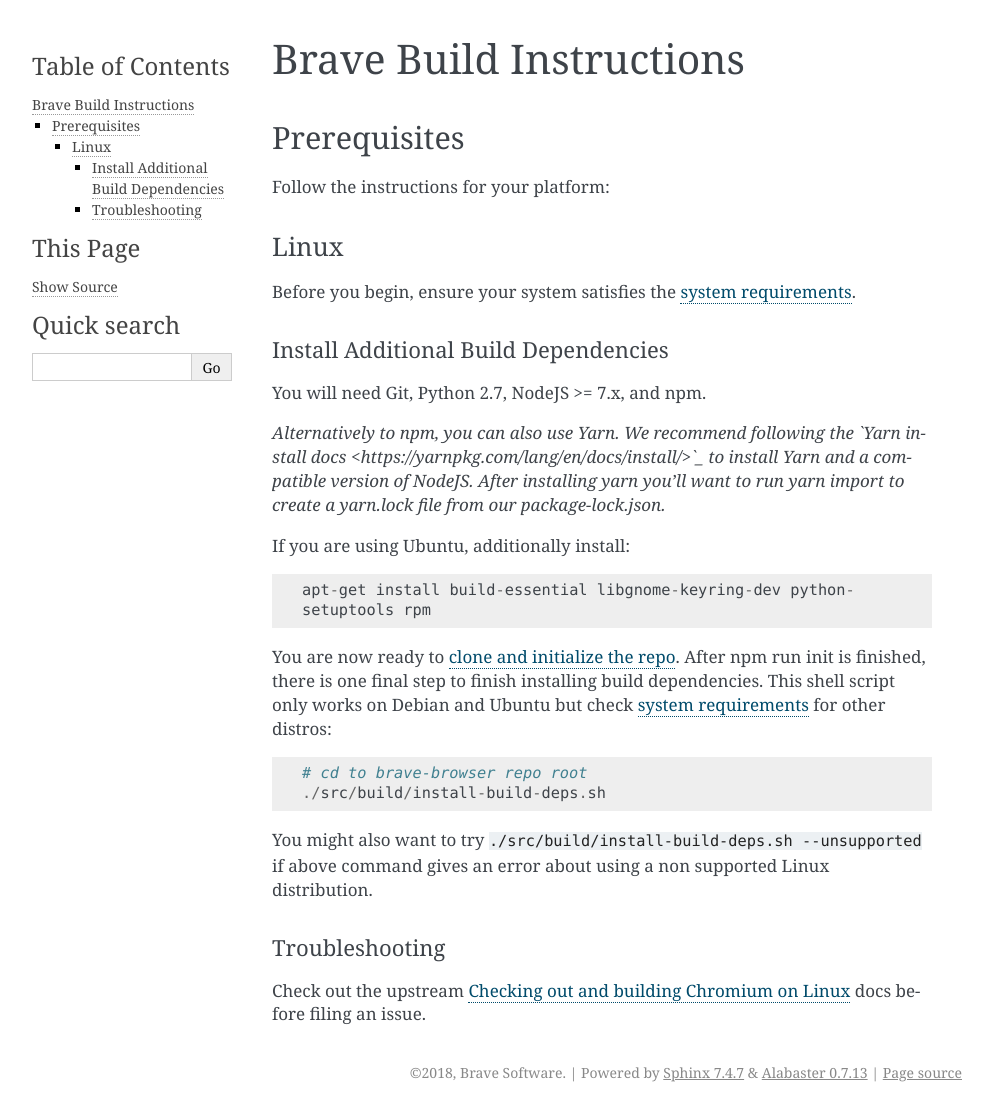
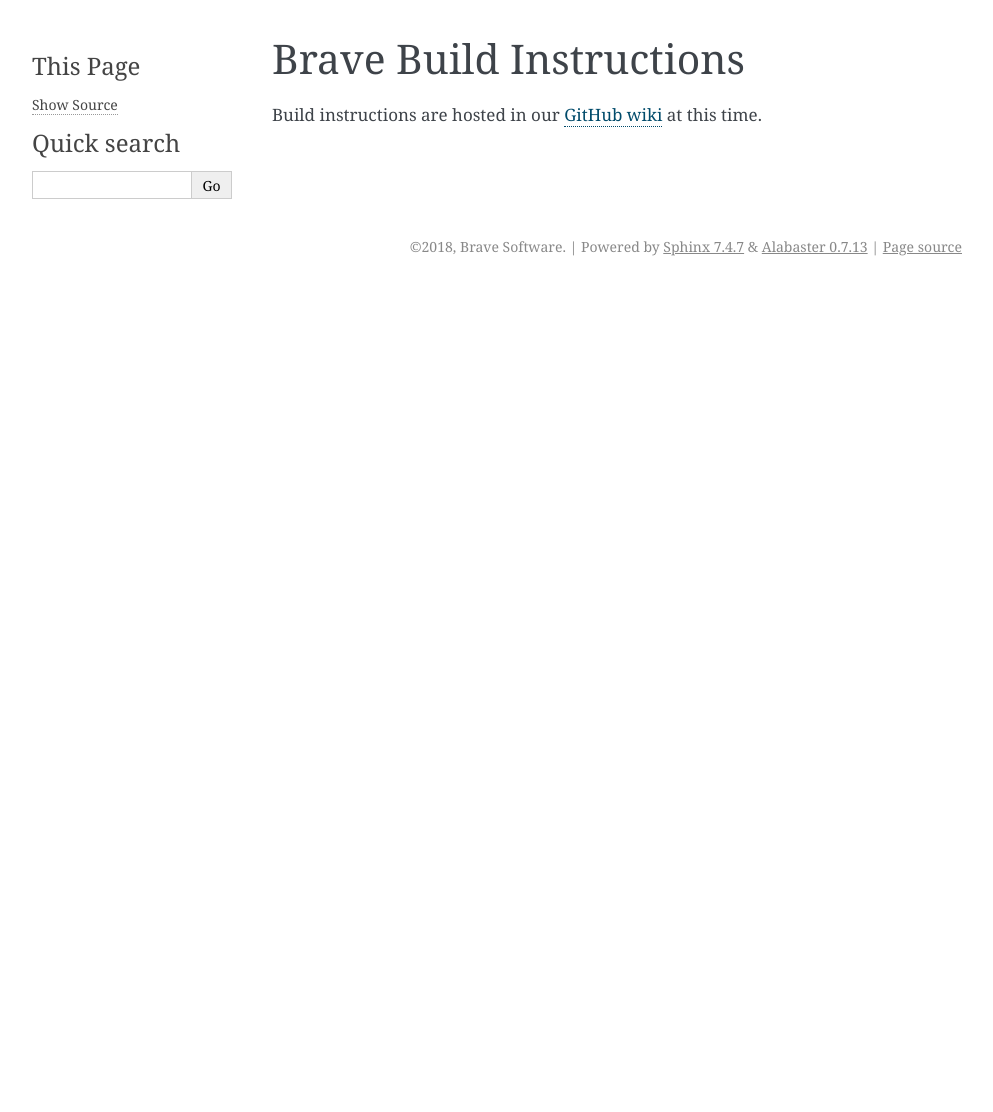
Before and after one commit to brave/brave-browser, a Sphinx documentation site: the page built from docs/source/build-instructions.rst, in a window 1280 px wide. Shown: the whole page, without its empty margins (148-1141 px from the left). Built offline with Sphinx 7.4.7, drawn with Linux system fonts in a browser that asks for light colours; after the commit the page ends 900 px from its top, so only the background shows below that.

Commit message:
Keep developer documentation on GitHub wiki
Avoid duplicating content in two locations as requested
in the comment:
https://github.com/brave/brave-browser/pull/684#discussion_r208381769

```diff
--- a/docs/source/build-instructions.rst
+++ b/docs/source/build-instructions.rst
@@ -1,44 +1,4 @@
 Brave Build Instructions
 ************************
 
-Prerequisites
-=============
-
-Follow the instructions for your platform:
-
-Linux
------
-
-Before you begin, ensure your system satisfies the `system requirements <https://chromium.googlesource.com/chromium/src/+/lkcr/docs/linux_build_instructions.md#system-requirements>`_.
-
-Install Additional Build Dependencies
-^^^^^^^^^^^^^^^^^^^^^^^^^^^^^^^^^^^^^
-
-You will need Git, Python 2.7, NodeJS >= 7.x, and npm.
-
-*Alternatively to npm, you can also use Yarn. We recommend following the
-`Yarn install docs <https://yarnpkg.com/lang/en/docs/install/>`_ to install
-Yarn and a compatible version of NodeJS. After installing yarn you'll want
-to run yarn import to create a yarn.lock file from our package-lock.json.*
-
-If you are using Ubuntu, additionally install::
-
-    apt-get install build-essential libgnome-keyring-dev python-setuptools rpm
-
-You are now ready to `clone and initialize the repo <https://github.com/brave/brave-browser/wiki/Home#clone-and-initialize-the-repo>`_.
-After npm run init is finished, there is one final step to finish
-installing build dependencies. This shell script only works on Debian and
-Ubuntu but check `system requirements <https://chromium.googlesource.com/chromium/src/+/lkcr/docs/linux_build_instructions.md#system-requirements>`_
-for other distros::
-
-    # cd to brave-browser repo root
-    ./src/build/install-build-deps.sh
-
-You might also want to try ``./src/build/install-build-deps.sh --unsupported``
-if above command gives an error about using a non supported Linux distribution.
-
-Troubleshooting
-^^^^^^^^^^^^^^^
-
-Check out the upstream `Checking out and building Chromium on Linux <https://chromium.googlesource.com/chromium/src/+/lkcr/docs/linux_build_instructions.md>`_
-docs before filing an issue.
+Build instructions are hosted in our `GitHub wiki <https://github.com/brave/brave-browser/wiki#build-instructions>`_ at this time.
```
